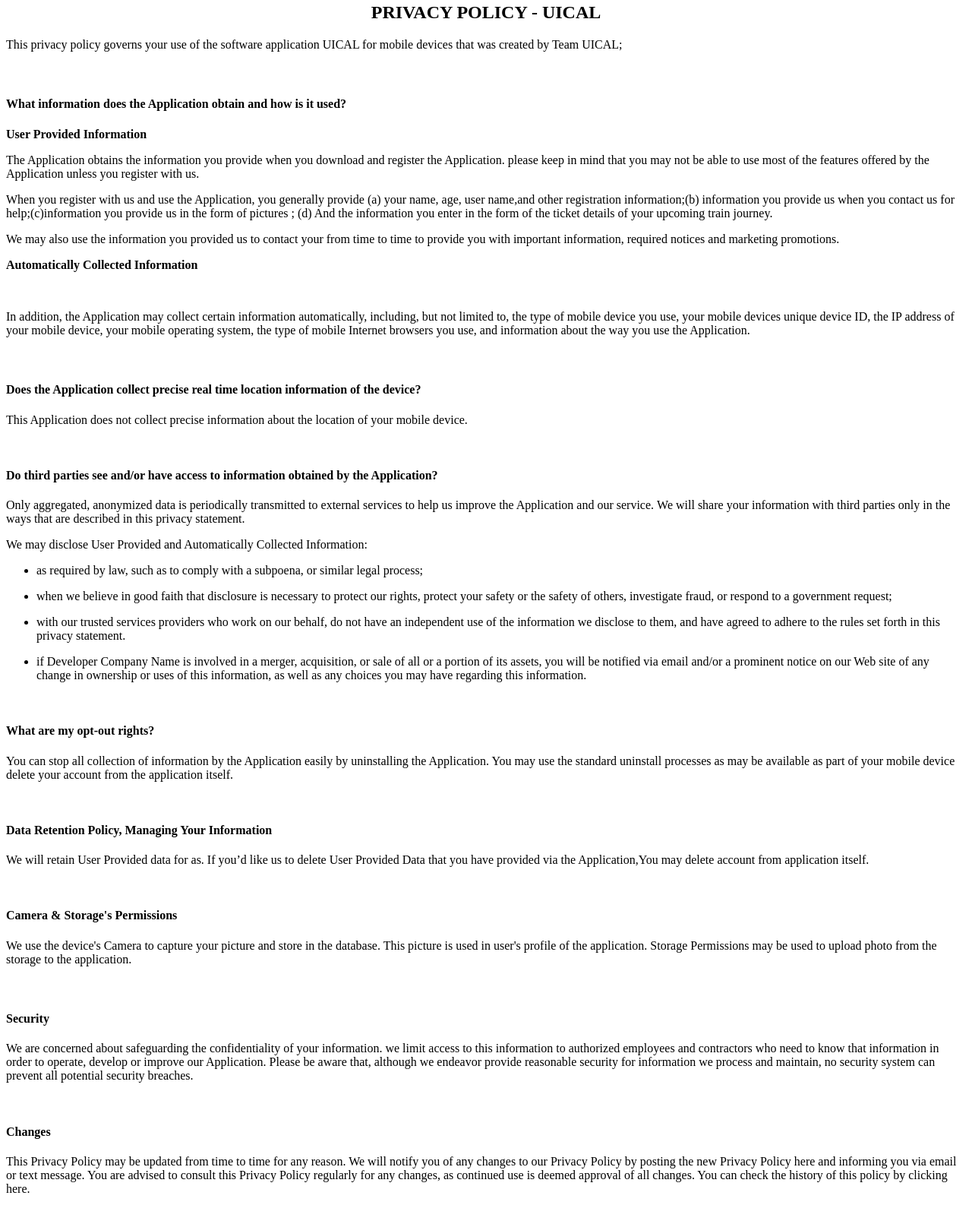
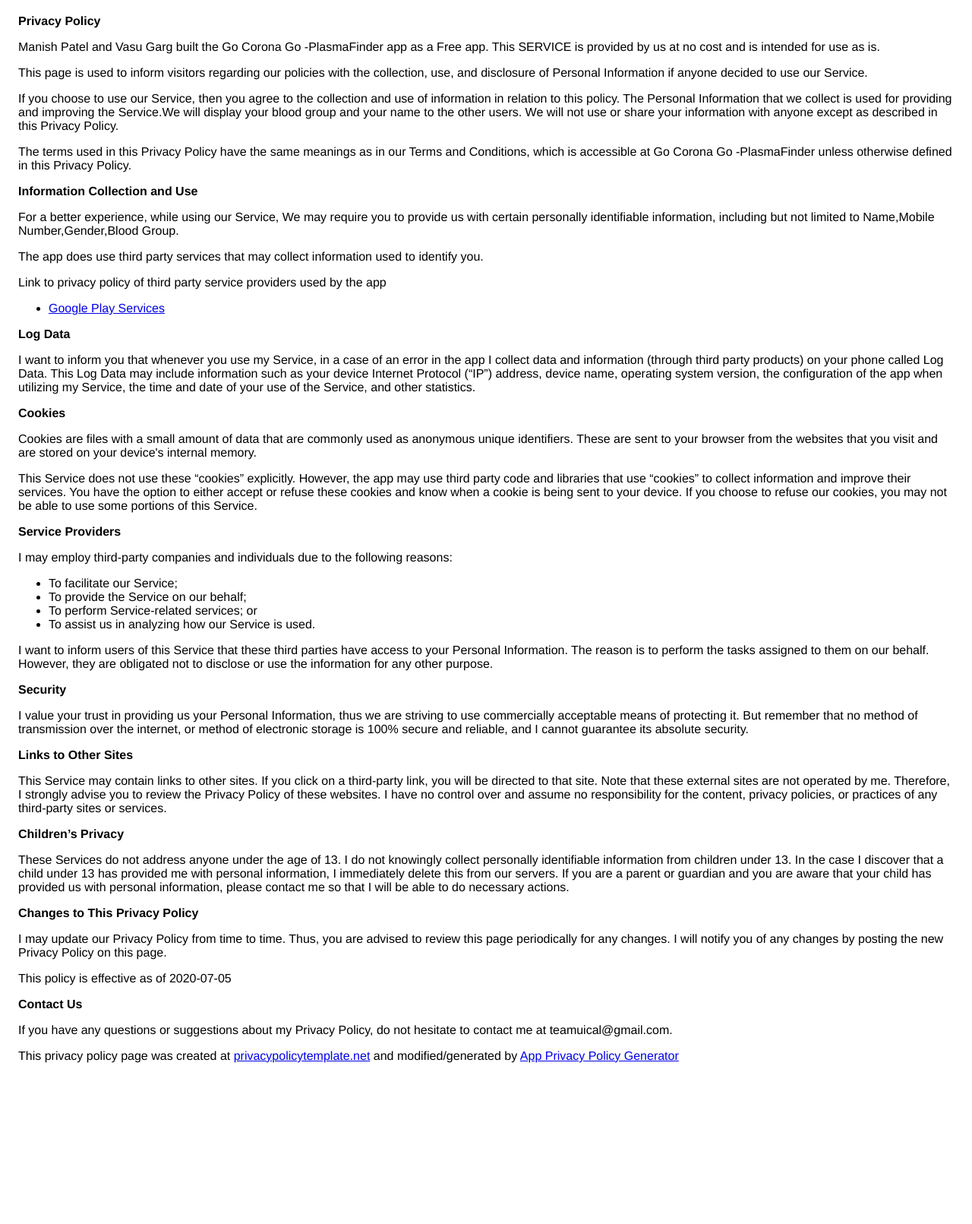
Before and after one commit to teamuical/teamuical.github.io, a plain HTML site: page index.html in a window 1280 px wide. Shown: the part 5-1616 px from the top of the page at 76% size. After the commit the page ends 1444 px from the top, so only its background shows below. Drawn offline with Linux system fonts and the light colour scheme.

Commit message:
Update index.html

```diff
--- a/index.html
+++ b/index.html
@@ -1,55 +1,112 @@
-<h2 style="text-align: center;">PRIVACY POLICY - UICAL</h2>
-<p></p>
-<p>This privacy policy governs your use of the software application UICAL for mobile devices that was created by Team UICAL;</p>
-<h4>&nbsp;</h4>
-<h4>What information does the Application obtain and how is it used?</h4>
-<p></p>
-<p><strong>User Provided Information</strong>&nbsp;</p>
-<p>The Application obtains the information you provide when you download and register the Application.&nbsp;please keep in mind that you may not be able to use most of the features offered by the Application unless you register with us.</p>
-<p>When you register with us and use the Application, you generally provide&nbsp;(a) your name, age, user name,and other registration information;(b) information you provide us when you contact us for help;(c)information you provide us in the form of pictures ; (d) And the information you enter in the form of the ticket details of your upcoming train journey.</p>
-<p></p>
-<p>We may also use the information you provided us to contact your from time to time to provide you with important information, required notices and marketing promotions.</p>
-<p><strong>Automatically Collected Information</strong>&nbsp;</p>
-<p>&nbsp;</p>
-<p>In addition, the Application may collect certain information automatically, including, but not limited to, the type of mobile device you use, your mobile devices unique device ID, the IP address of your mobile device, your mobile operating system, the type of mobile Internet browsers you use, and information about the way you use the Application.&nbsp;</p>
-<p></p>
-<h4>&nbsp;</h4>
-<h4>Does the Application collect precise real time location information of the device?</h4>
-<p></p>
-<p>This Application does not collect precise information about the location of your mobile device.&nbsp;</p>
-<p>&nbsp;</p>
-<h4>Do third parties see and/or have access to information obtained by the Application?</h4>
-<p></p>
-<p>Only aggregated, anonymized data is periodically transmitted to external services to help us improve the Application and our service.&nbsp;We will share your information with third parties only in the ways that are described in this privacy statement.</p>
-<p>We may disclose User Provided and Automatically Collected Information:</p>
-<ul>
- <li> <p>as required by law, such as to comply with a subpoena, or similar legal process;</p> </li>
- <li> <p>when we believe in good faith that disclosure is necessary to protect our rights, protect your safety or the safety of others, investigate fraud, or respond to a&nbsp;government request;</p> </li>
- <li> <p>with our trusted services providers who work on our behalf, do not have an&nbsp;independent use of the information we disclose to them, and have agreed to adhere&nbsp;to the rules set forth in this privacy statement.</p> </li>
- <li> <p>if&nbsp;Developer Company Name&nbsp;is involved in a merger, acquisition, or sale of all or a&nbsp;portion of its assets, you will be notified via email and/or a prominent notice on our Web site of any change in ownership or uses of this information, as well as any choices you may have regarding this information.</p> </li>
-</ul>
-<p></p>
-<p>&nbsp;</p>
-<h4>What are my opt-out rights?</h4>
-<p></p>
-<p>You can stop all collection of information by the Application easily by uninstalling the Application. You may use the standard uninstall processes as may be available as part of your mobile device delete your account from the application itself.</p>
-<p>&nbsp;</p>
-<h4><strong>Data Retention Policy, Managing Your Information</strong></h4>
-<p>We will retain User Provided data for as. If you’d like us to delete User Provided Data that you have provided via the Application,You may delete account from application itself.</p>
-<p>&nbsp;</p>
-<h4><strong>Camera & Storage's Permissions</strong></h4>
-<p></p>
-<p>We use the device's Camera to capture your picture and store in the database. This picture is used in user's profile of the application. Storage Permissions may be used to upload photo from the storage to the application.</p>
-<h4>&nbsp;</h4>
-<h4><strong>Security</strong></h4>
-<p></p>
-<p>We are concerned about safeguarding the confidentiality of your information. we limit access to this information to authorized employees and contractors who need to know that information in order to operate, develop or improve our Application. Please be aware that, although we endeavor provide reasonable security for information we process and maintain, no security system can prevent all potential security breaches.</p>
-<p>&nbsp;</p>
-<h4><strong>Changes</strong></h4>
-<p>This Privacy Policy may be updated from time to time for any reason. We will notify you of any changes to our Privacy Policy by posting the new Privacy Policy&nbsp;here&nbsp;and&nbsp;informing you via email or text message. You are advised to consult this Privacy Policy regularly for any changes, as continued use is deemed approval of all changes. You can check the history of this policy by clicking here.</p>
-<p>&nbsp;</p>
-<h4><strong>Your Consent</strong></h4>
-<p>By using the Application, you are consenting to our processing of your information as set forth in this Privacy Policy now and as amended by us. &quot;Processing,” means using cookies on a computer/hand held device or using or touching information in any way, including, but not limited to, collecting, storing, deleting, using, combining and disclosing information, all of which activities will take place in the India. If you reside outside the United States&nbsp;your information will be transferred, processed and stored there under United States&nbsp;privacy standards.&nbsp;</p>
-<p>&nbsp;</p>
-<h4>Contact us</h4>
-<p>If you have any questions regarding privacy while using the Application, or have questions about our practices, please contact us via email at&nbsp;teamuical@gmail.com.</p>
+<!DOCTYPE html>
+    <html>
+    <head>
+      <meta charset='utf-8'>
+      <meta name='viewport' content='width=device-width'>
+      <title>Privacy Policy</title>
+      <style> body { font-family: 'Helvetica Neue', Helvetica, Arial, sans-serif; padding:1em; } </style>
+    </head>
+    <body>
+    <strong>Privacy Policy</strong> <p>
+                  Manish Patel and Vasu Garg built the Go Corona Go -PlasmaFinder app as
+                  a Free app. This SERVICE is provided by
+                  us at no cost and is intended for use as
+                  is.
+                </p> <p>
+                  This page is used to inform visitors regarding our
+                  policies with the collection, use, and disclosure of Personal
+                  Information if anyone decided to use our Service.
+                </p> <p>
+                  If you choose to use our Service, then you agree to
+                  the collection and use of information in relation to this
+                  policy. The Personal Information that we collect is
+                  used for providing and improving the Service.We will display your blood group and your name to the other users. We will not use or share your information with
+                  anyone except as described in this Privacy Policy.
+                </p> <p>
+                  The terms used in this Privacy Policy have the same meanings
+                  as in our Terms and Conditions, which is accessible at
+                  Go Corona Go -PlasmaFinder unless otherwise defined in this Privacy Policy.
+                </p> <p><strong>Information Collection and Use</strong></p> <p>
+                  For a better experience, while using our Service, We
+                  may require you to provide us with certain personally
+                  identifiable information, including but not limited to Name,Mobile Number,Gender,Blood Group.
+                </p> <div><p>
+                    The app does use third party services that may collect
+                    information used to identify you.
+                  </p> <p>
+                    Link to privacy policy of third party service providers used
+                    by the app
+                  </p> <ul><li><a href="https://www.google.com/policies/privacy/" target="_blank" rel="noopener noreferrer">Google Play Services</a></li><!----><!----><!----><!----><!----><!----><!----><!----><!----><!----><!----><!----><!----><!----><!----><!----><!----><!----><!----><!----></ul></div> <p><strong>Log Data</strong></p> <p>
+                  I want to inform you that whenever you
+                  use my Service, in a case of an error in the app
+                  I collect data and information (through third party
+                  products) on your phone called Log Data. This Log Data may
+                  include information such as your device Internet Protocol
+                  (“IP”) address, device name, operating system version, the
+                  configuration of the app when utilizing my Service,
+                  the time and date of your use of the Service, and other
+                  statistics.
+                </p> <p><strong>Cookies</strong></p> <p>
+                  Cookies are files with a small amount of data that are
+                  commonly used as anonymous unique identifiers. These are sent
+                  to your browser from the websites that you visit and are
+                  stored on your device's internal memory.
+                </p> <p>
+                  This Service does not use these “cookies” explicitly. However,
+                  the app may use third party code and libraries that use
+                  “cookies” to collect information and improve their services.
+                  You have the option to either accept or refuse these cookies
+                  and know when a cookie is being sent to your device. If you
+                  choose to refuse our cookies, you may not be able to use some
+                  portions of this Service.
+                </p> <p><strong>Service Providers</strong></p> <p>
+                  I may employ third-party companies and
+                  individuals due to the following reasons:
+                </p> <ul><li>To facilitate our Service;</li> <li>To provide the Service on our behalf;</li> <li>To perform Service-related services; or</li> <li>To assist us in analyzing how our Service is used.</li></ul> <p>
+                  I want to inform users of this Service
+                  that these third parties have access to your Personal
+                  Information. The reason is to perform the tasks assigned to
+                  them on our behalf. However, they are obligated not to
+                  disclose or use the information for any other purpose.
+                </p> <p><strong>Security</strong></p> <p>
+                  I value your trust in providing us your
+                  Personal Information, thus we are striving to use commercially
+                  acceptable means of protecting it. But remember that no method
+                  of transmission over the internet, or method of electronic
+                  storage is 100% secure and reliable, and I cannot
+                  guarantee its absolute security.
+                </p> <p><strong>Links to Other Sites</strong></p> <p>
+                  This Service may contain links to other sites. If you click on
+                  a third-party link, you will be directed to that site. Note
+                  that these external sites are not operated by me.
+                  Therefore, I strongly advise you to review the
+                  Privacy Policy of these websites. I have
+                  no control over and assume no responsibility for the content,
+                  privacy policies, or practices of any third-party sites or
+                  services.
+                </p> <p><strong>Children’s Privacy</strong></p> <p>
+                  These Services do not address anyone under the age of 13.
+                  I do not knowingly collect personally
+                  identifiable information from children under 13. In the case
+                  I discover that a child under 13 has provided
+                  me with personal information, I immediately
+                  delete this from our servers. If you are a parent or guardian
+                  and you are aware that your child has provided us with
+                  personal information, please contact me so that
+                  I will be able to do necessary actions.
+                </p> <p><strong>Changes to This Privacy Policy</strong></p> <p>
+                  I may update our Privacy Policy from
+                  time to time. Thus, you are advised to review this page
+                  periodically for any changes. I will
+                  notify you of any changes by posting the new Privacy Policy on
+                  this page.
+                </p> <p>This policy is effective as of 2020-07-05</p> <p><strong>Contact Us</strong></p> <p>
+                  If you have any questions or suggestions about my
+                  Privacy Policy, do not hesitate to contact me at teamuical@gmail.com.
+                </p> <p>
+                  This privacy policy page was created at
+                  <a href="https://privacypolicytemplate.net" target="_blank" rel="noopener noreferrer">privacypolicytemplate.net</a>
+                  and modified/generated by
+                  <a href="https://app-privacy-policy-generator.firebaseapp.com/" target="_blank" rel="noopener noreferrer">App Privacy Policy Generator</a></p>
+    </body>
+    </html>
```
